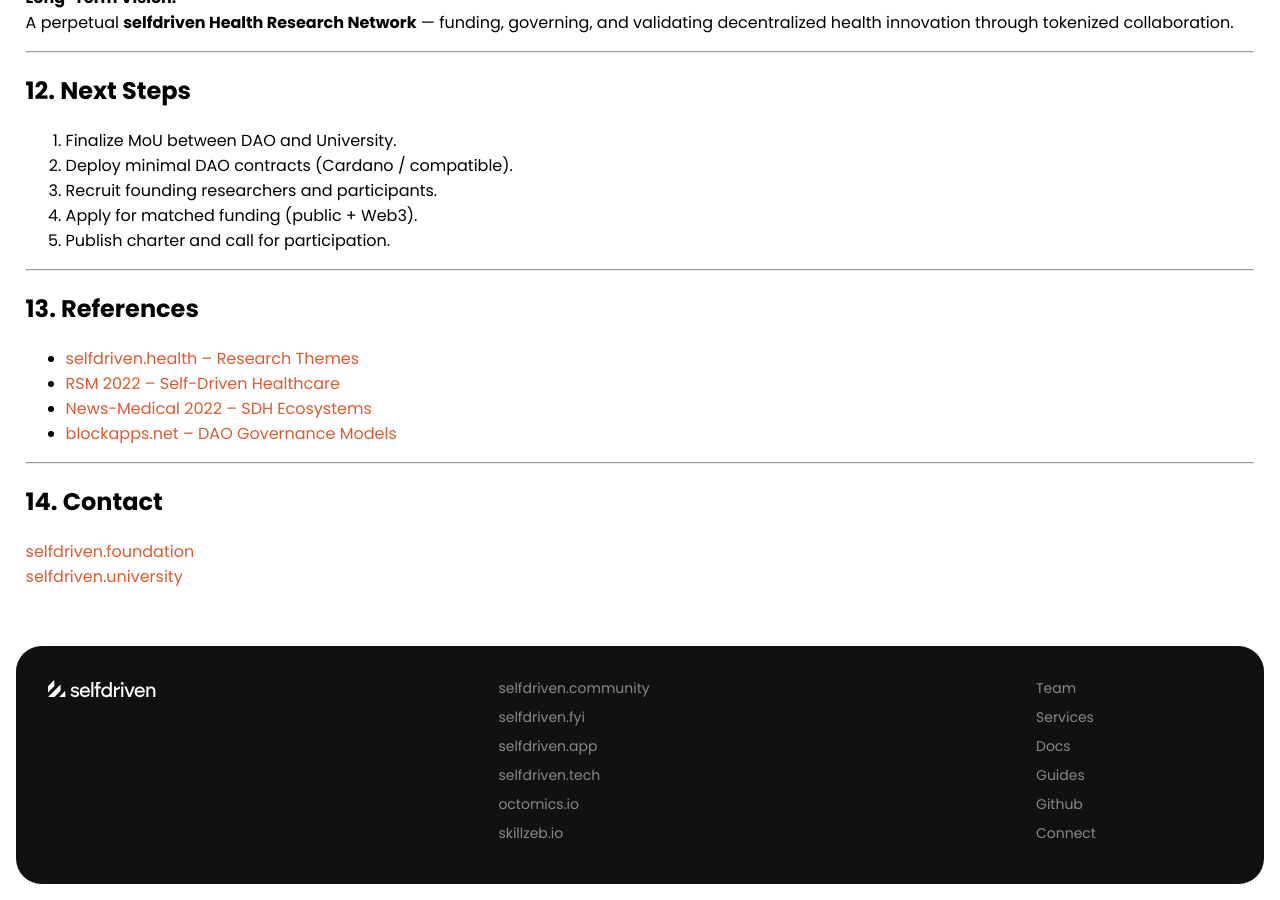
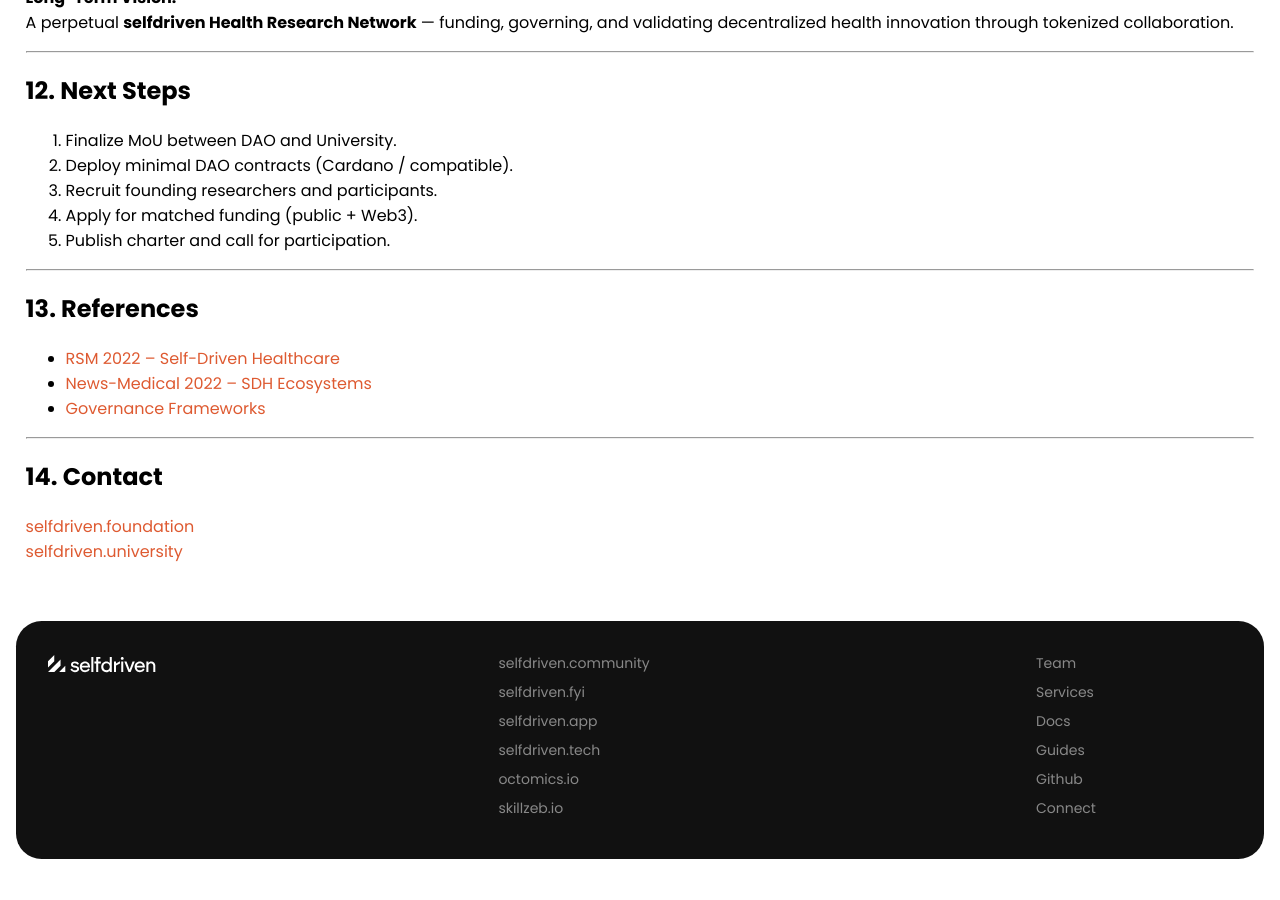
Before and after one commit to selfdriven-foundation/selfdriven-health, a Jekyll site: the page built from docs/pages/research-org.md, in a window 1280 px wide and 900 px high, scrolled down 4134 px. Built offline with Jekyll 4.4.1, drawn with Linux system fonts in a browser that asks for light colours; after the commit the page ends 5009 px from its top, so only the background shows below that.

Commit message:
Update research-org.md

```diff
--- a/docs/pages/research-org.md
+++ b/docs/pages/research-org.md
@@ -186,10 +186,9 @@
 
 ## 13. References
 
-- [selfdriven.health – Research Themes](https://www.selfdriven.health/)
 - [RSM 2022 – Self-Driven Healthcare](https://www.rsm.ac.uk/media-releases/2022/self-driven-healthcare-can-improve-health-outcomes-and-reduce-costs/)
 - [News-Medical 2022 – SDH Ecosystems](https://www.news-medical.net/news/20221201/Self-driven-healthcare-ecosystems-could-help-improve-health-outcomes-and-control-costs.aspx)
-- [blockapps.net – DAO Governance Models](https://blockapps.net/blog/governance-models-and-community-engagement-in-daos/)
+- [Governance Frameworks](https://selfdriven.fyi/governance)
 
 ---
 
```
